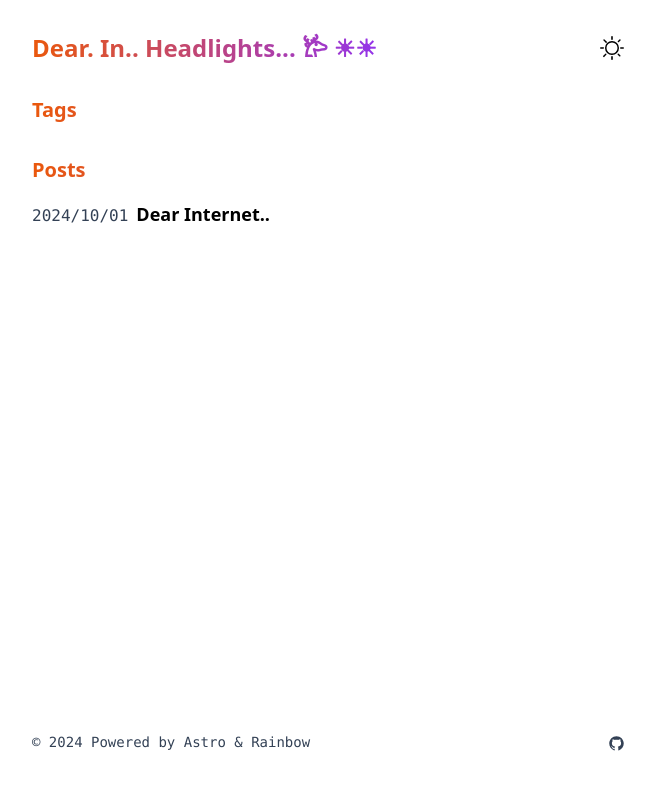
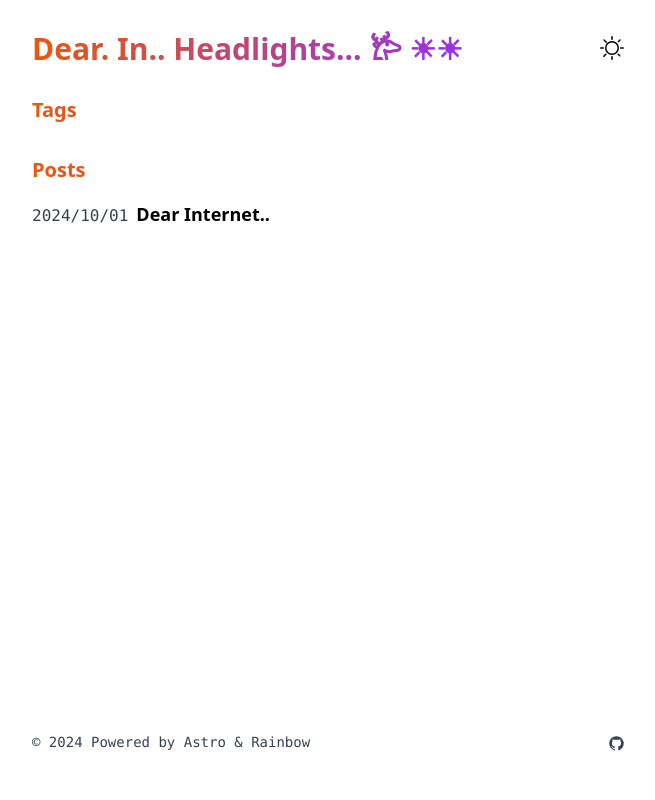
Before and after one commit to 64MM4-KN1F3/dear.inheadlights, an Astro site: page / in a window 1280 px wide. Shown: the whole page, without its empty margins (312-967 px from the left). Built offline with nearby package versions, Linux system fonts and the light colour scheme; Astro itself is replaced by a stand-in of ours.

Commit message:
Update header

```diff
--- a/src/components/Header.astro
+++ b/src/components/Header.astro
@@ -4,7 +4,7 @@ import ThemeIcon from "./ThemeIcon.astro";
 ---
 
 <header class="flex items-center h-24">
-    <a class="text-2xl text-rainbow leading-normal" href="/">{config.title}</a>
+    <a class="text-3xl text-rainbow leading-normal" href="/">{config.title}</a>
     <ul class="flex justify-end flex-1 space-x-6">
         <ThemeIcon />
     </ul>
```
